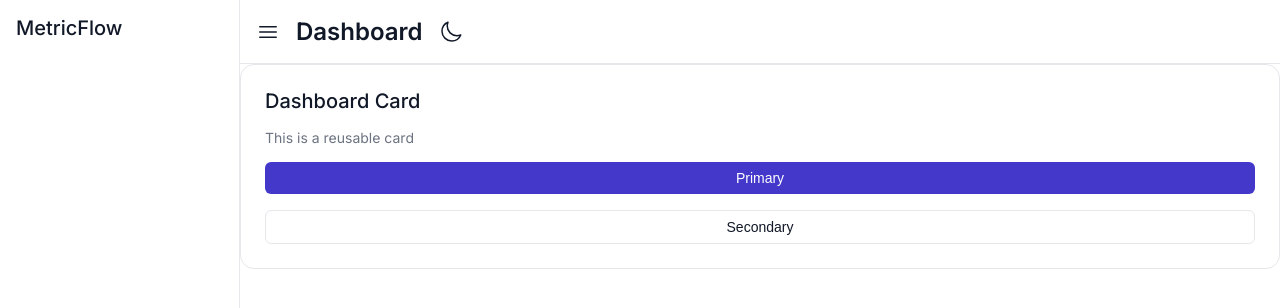
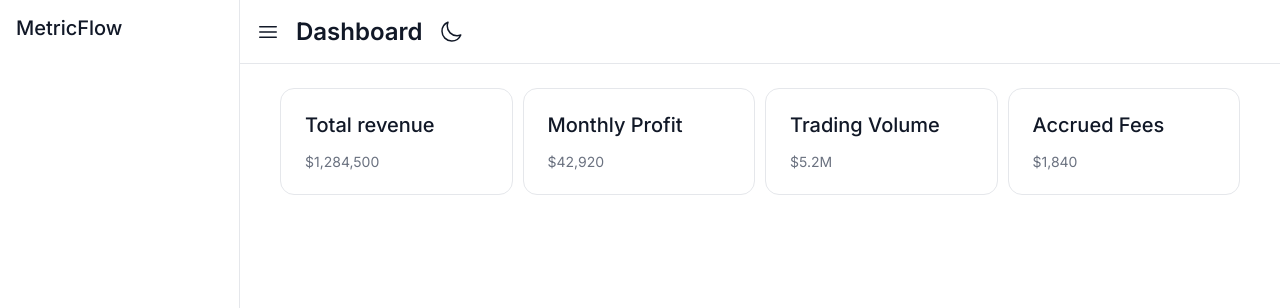
Before and after one commit to Raja-shekaran/metricflow_dashboard, a React (Vite) app: page / in a window 1280 px wide. Shown: the top 308 px of the page. Built offline with nearby package versions, Linux system fonts and the light colour scheme.

Commit message:
Phase 2 | Setting basic dashboard page structure and styles

```diff
--- a/src/app/App.tsx
+++ b/src/app/App.tsx
@@ -1,19 +1,7 @@
 import Layout from '../components/layout/Layout';
-import Button from '../components/ui/Button';
-import Card from '../components/ui/Card';
 
 const App = () => {
-  return (
-    <Layout>
-      <Card>
-        <h2>Dashboard Card</h2>
-        <p>This is a reusable card</p>
-
-        <Button variant="primary">Primary</Button>
-        <Button variant="secondary">Secondary</Button>
-      </Card>
-    </Layout>
-  );
+  return <Layout />;
 };
 
 export default App;
--- /dev/null
+++ b/src/components/dashboard/Kpicard.tsx
@@ -0,0 +1,12 @@
+import Card from '../ui/Card';
+
+// eslint-disable-next-line @typescript-eslint/no-explicit-any
+const Kpicard = ({ title, value }: any) => {
+  return (
+    <>
+      <Card title={title} value={value} />
+    </>
+  );
+};
+
+export default Kpicard;
--- a/src/components/layout/Layout.tsx
+++ b/src/components/layout/Layout.tsx
@@ -1,9 +1,9 @@
 import { useState } from 'react';
 import Sidebar from './Sidebar';
 import Header from './Header';
+import Dashboard from '../../pages/Dashboard';
 
-// eslint-disable-next-line @typescript-eslint/no-explicit-any
-export default function Layout({ children }: any) {
+export default function Layout() {
   const [isCollapsed, setIsCollapsed] = useState(false);
   const [theme, setTheme] = useState<'light' | 'dark'>('light');
 
@@ -23,7 +23,9 @@ export default function Layout({ children }: any) {
           toggleTheme={toggleTheme}
           theme={theme}
         />
-        <div className="content">{children}</div>
+        <div className="content">
+          <Dashboard />
+        </div>
       </div>
     </div>
   );
--- a/src/components/ui/Card.tsx
+++ b/src/components/ui/Card.tsx
@@ -1,7 +1,9 @@
-type CardProps = {
-  children: React.ReactNode;
-};
-
-export default function Card({ children }: CardProps) {
-  return <div className="card">{children}</div>;
+// eslint-disable-next-line @typescript-eslint/no-explicit-any
+export default function Card({ title, value }: any) {
+  return (
+    <div className="card">
+      <h2>{title}</h2>
+      <p>{value}</p>
+    </div>
+  );
 }
--- /dev/null
+++ b/src/pages/Dashboard.tsx
@@ -0,0 +1,12 @@
+import Kpicard from '../components/dashboard/Kpicard';
+
+export default function Dashboard() {
+  return (
+    <div className="dashboard">
+      <Kpicard title="Total revenue" value="$1,284,500" />
+      <Kpicard title="Monthly Profit" value="$42,920" />
+      <Kpicard title="Trading Volume" value="$5.2M" />
+      <Kpicard title="Accrued Fees" value="$1,840" />
+    </div>
+  );
+}
--- /dev/null
+++ b/src/pages/styles/_dashboard.scss
@@ -0,0 +1,4 @@
+.dashboard {
+  display: flex;
+  gap: 10px;
+}
--- a/src/styles/components/_card.scss
+++ b/src/styles/components/_card.scss
@@ -10,4 +10,5 @@
   display: flex;
   flex-direction: column;
   gap: $space-md;
+  width: 100%;
 }
--- a/src/styles/layout/_header.scss
+++ b/src/styles/layout/_header.scss
@@ -8,6 +8,7 @@
   justify-content: space-between;
   padding: 0 $space-md;
   background: var(--surface);
+  margin-bottom: $space-lg;
 }
 
 .header__left {
--- a/src/styles/layout/_layout.scss
+++ b/src/styles/layout/_layout.scss
@@ -17,9 +17,6 @@
   margin-left: $sidebar-collapsed-width;
 }
 
-/* 👇 Mobile */
-@media (max-width: 768px) {
-  // .main {
-  //   margin-left: 0;
-  // }
+.content {
+  margin: 0px 40px;
 }
--- a/src/styles/main.scss
+++ b/src/styles/main.scss
@@ -15,3 +15,5 @@
 @use './themes/dark';
 
 @use './base/icon';
+
+@use '../pages/styles/dashboard';
```
